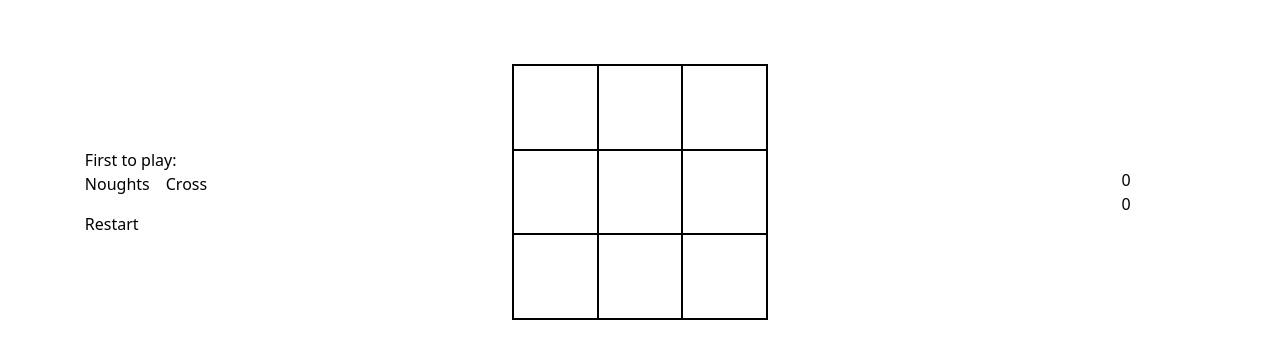
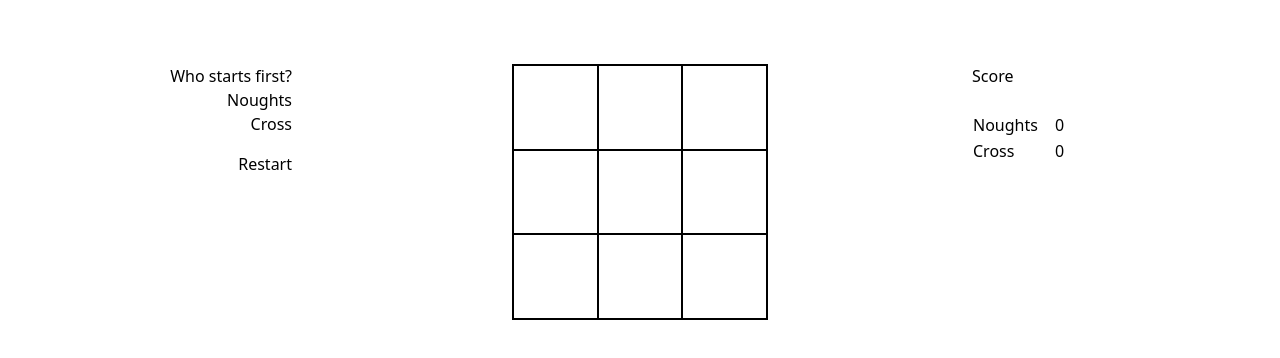
Before and after one commit to devidduma/tic-tac-toe, an Angular app: page / in a window 1280 px wide. Shown: the top 358 px of the page. Built offline with nearby package versions, Linux system fonts and the light colour scheme.

Commit message:
feat(HomepageCSS): Justify items in the grid

```diff
--- a/src/app/app.component.html
+++ b/src/app/app.component.html
@@ -1,15 +1,16 @@
-<div class="grid grid-cols-4 gap-4 place-items-center">
+<div class="grid grid-cols-4 gap-4">
 
   <div class="grid grid-cols-subgrid gap-4 col-span-4 my-6"></div>
 
-  <div>
+  <div class="justify-items-end">
     <app-leftpane></app-leftpane>
   </div>
-  <div class="grid gap-4 col-span-2 place-items-center">
+  <div class="grid gap-4 col-span-2 justify-items-center">
     <app-board></app-board>
   </div>
-  <div>
+  <div class="justify-items-start">
     <app-scores></app-scores>
+    <div class="mt-8"></div>
     <app-feedback></app-feedback>
   </div>
 
--- a/src/app/components/leftpane/leftpane.component.html
+++ b/src/app/components/leftpane/leftpane.component.html
@@ -1,12 +1,12 @@
 <div>
-  <p class="">First to play:</p>
+  <p class="mr-4 text-right">Who starts first?</p>
 
-  <span (click)="firstToPlayNoughts()" class="mr-4">Noughts</span>
-  <span (click)="firstToPlayCross()" class="mr-4">Cross</span>
+  <p (click)="firstToPlayNoughts()" class="mr-4 text-right">Noughts</p>
+  <p (click)="firstToPlayCross()" class="mr-4 text-right">Cross</p>
 </div>
 
 <div class="mt-4"></div>
 
-<div (click)="restart()" class="">
+<div (click)="restart()" class="mr-4 text-right">
   Restart
 </div>
--- a/src/app/components/scores/scores.component.html
+++ b/src/app/components/scores/scores.component.html
@@ -1,4 +1,16 @@
 <div>
-  <p>{{ pointsNoughts }}</p>
-  <p>{{ pointsCross }}</p>
+  <p>Score</p>
+
+  <br>
+
+  <table>
+    <tr>
+      <td class="pr-4">Noughts</td>
+      <td class="pr-4">{{ pointsNoughts }}</td>
+    </tr>
+    <tr>
+      <td class="pr-4">Cross</td>
+      <td class="pr-4">{{ pointsCross }}</td>
+    </tr>
+  </table>
 </div>
```
